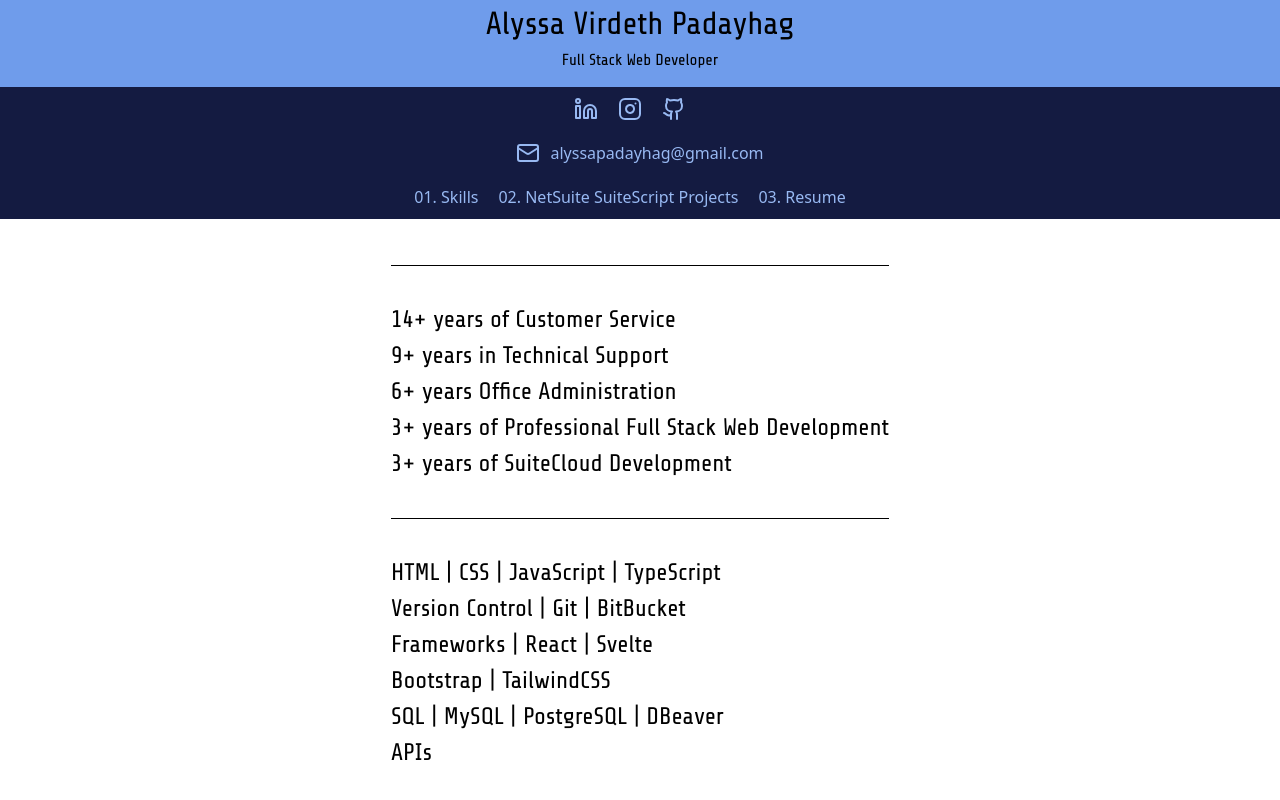
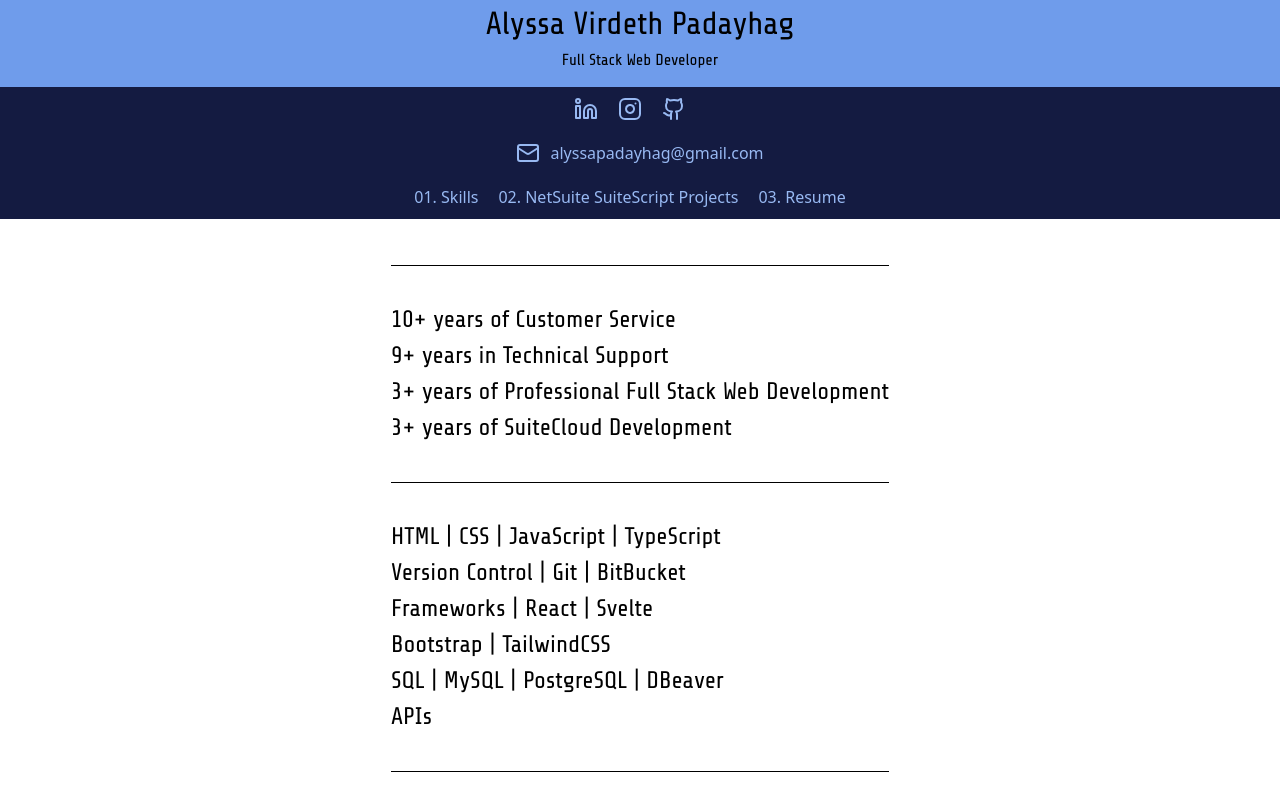
Before and after one commit to AlyssaPadayhag/ap-portfolio, a SvelteKit app: page / in a window 1280 px wide. Shown: the top 800 px of the page. Built offline with nearby package versions, Linux system fonts and the light colour scheme.

Commit message:
Update experience

```diff
--- a/src/routes/skills/Skills.svelte
+++ b/src/routes/skills/Skills.svelte
@@ -3,9 +3,8 @@
     <hr>
     <br>
     <ul>
-        <li>14+ years of Customer Service</li>
+        <li>10+ years of Customer Service</li>
         <li>9+ years in Technical Support</li>
-        <li>6+ years Office Administration</li>
         <li>3+ years of Professional Full Stack Web Development</li>
         <li>3+ years of SuiteCloud Development</li>
     </ul>
```
